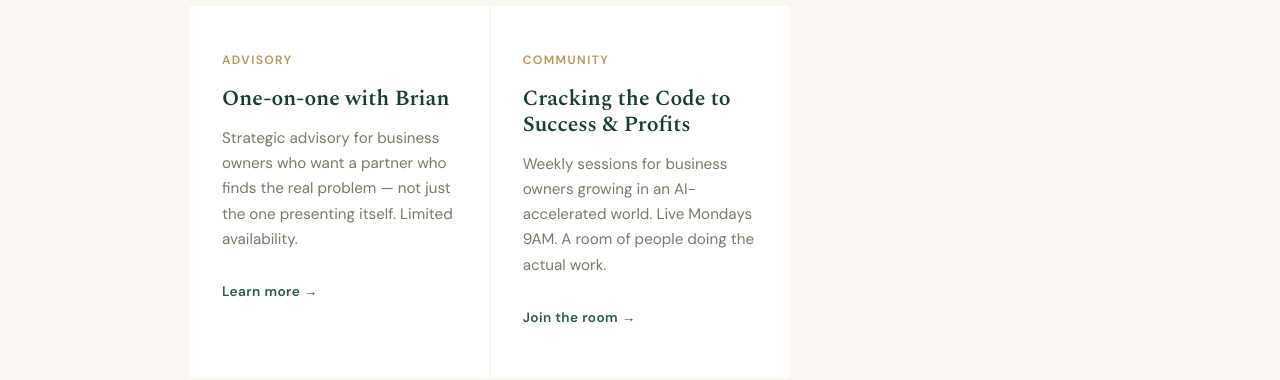
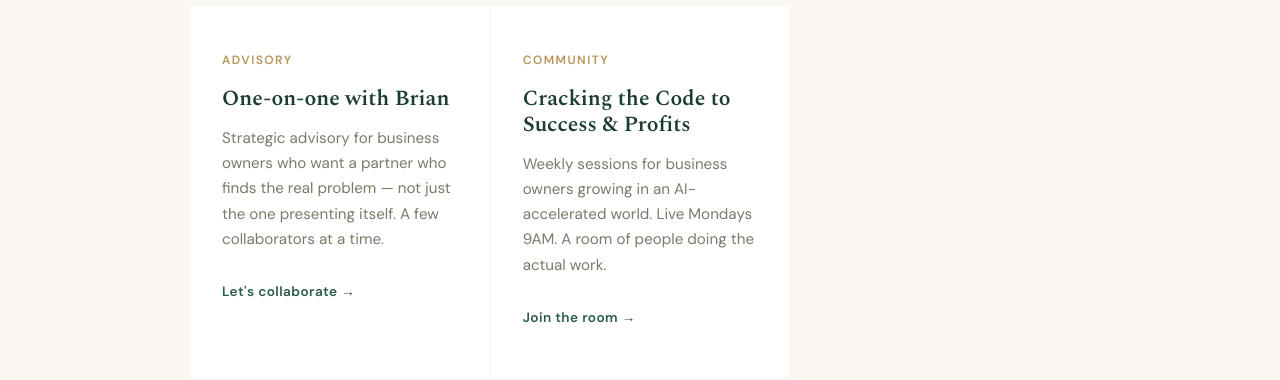
Before and after one commit to 1yBrian/melioristgroup-com, a plain HTML site: page index.html in a window 1280 px wide. Shown: the part 3980-4360 px from the top of the page. Drawn offline with nearby package versions, Linux system fonts and the light colour scheme.

Commit message:
Remove scarcity phrasing from homepage advisory card

```diff
--- a/index.html
+++ b/index.html
@@ -750,8 +750,8 @@ footer {
       <div class="path-card reveal">
         <span class="path-num">Advisory</span>
         <h3>One-on-one with Brian</h3>
-        <p>Strategic advisory for business owners who want a partner who finds the real problem — not just the one presenting itself. Limited availability.</p>
-        <a href="/collaborate" class="path-link">Learn more →</a>
+        <p>Strategic advisory for business owners who want a partner who finds the real problem — not just the one presenting itself. A few collaborators at a time.</p>
+        <a href="/collaborate" class="path-link">Let's collaborate →</a>
       </div>
       <div class="path-card reveal">
         <span class="path-num">Community</span>
```
